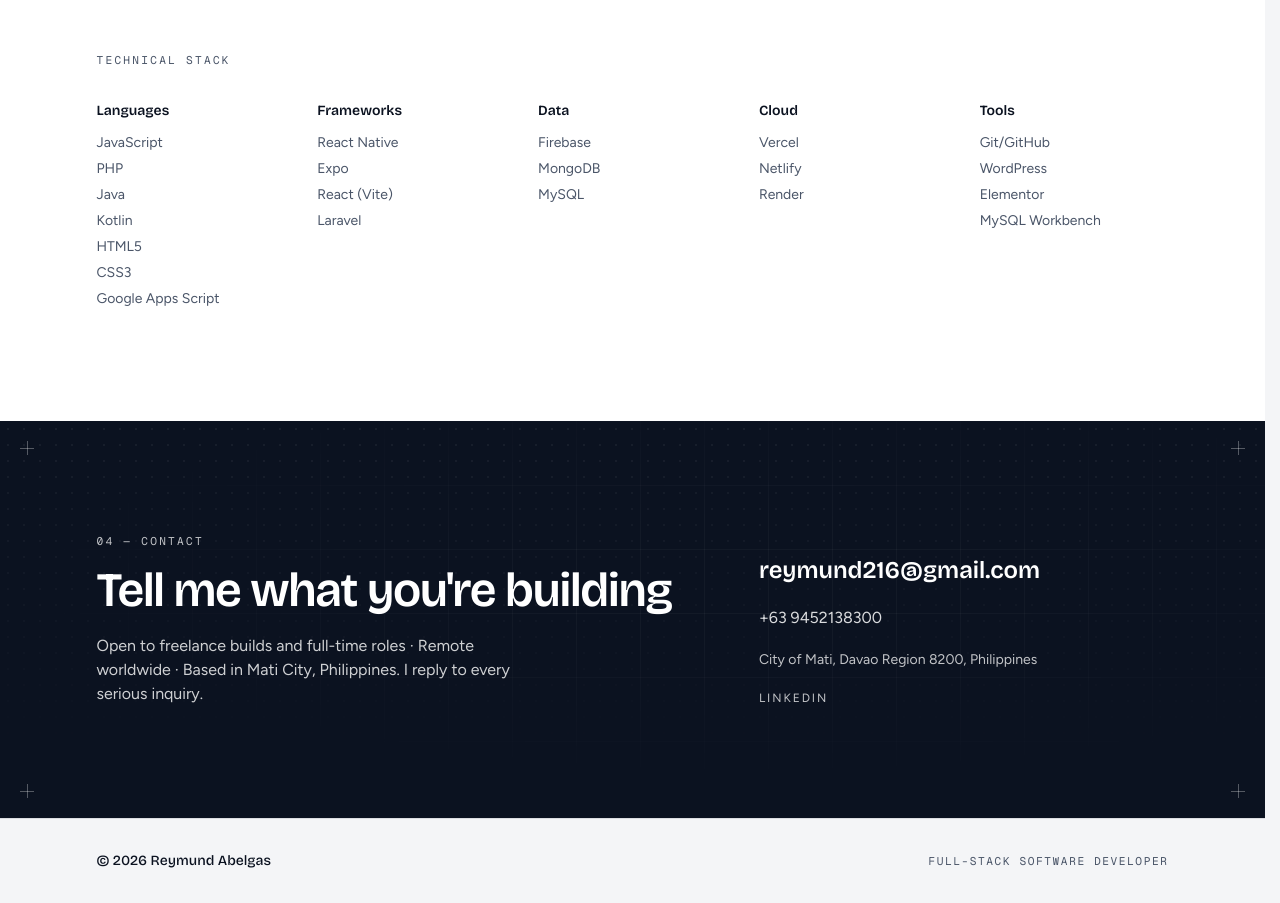
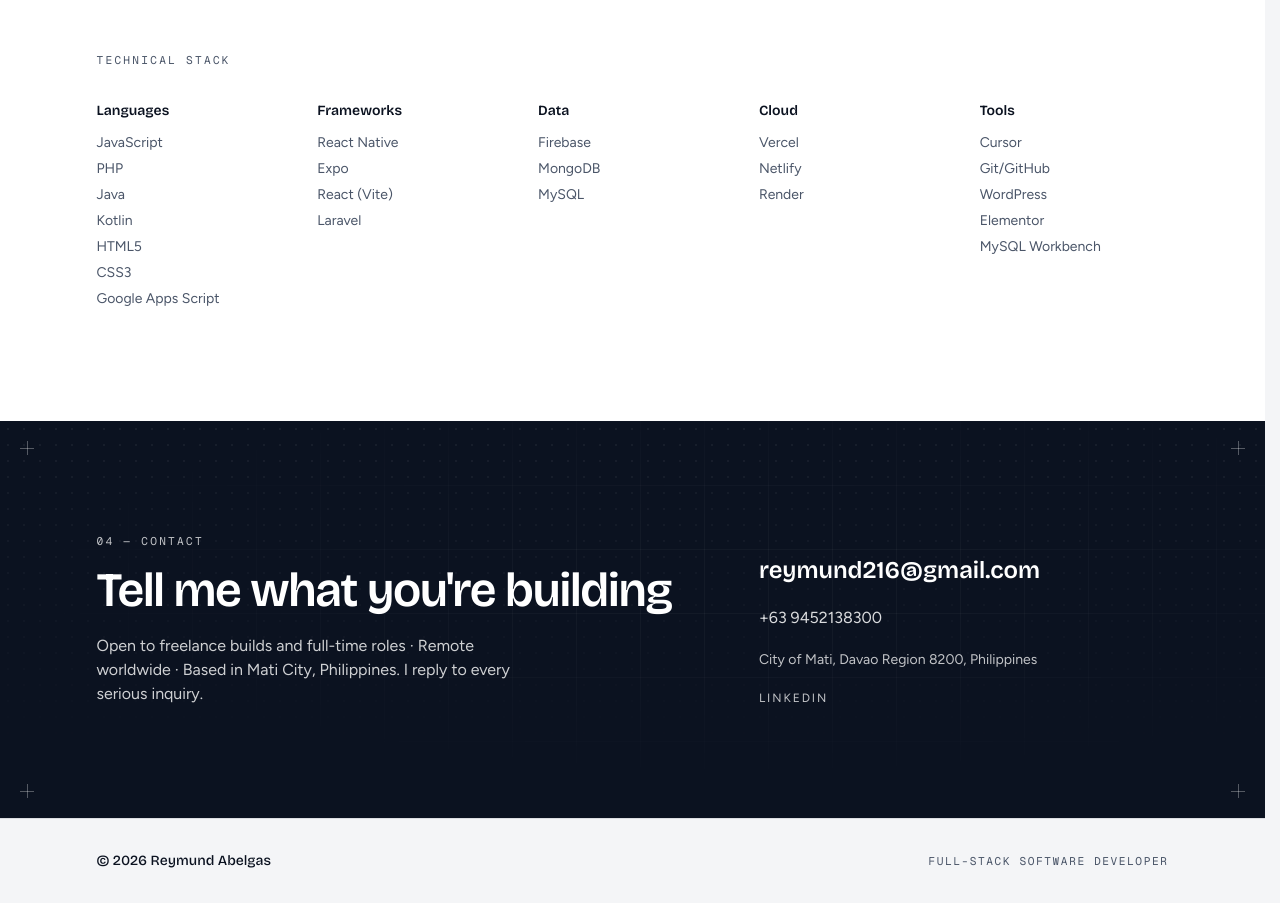
Before and after one commit to Kyosue/my-portfolio, a Next.js app: page / in a window 1280 px wide. Shown: the part 4480-5383 px from the top of the page. Built offline with nearby package versions, Linux system fonts and the light colour scheme.

Commit message:
Improve few details

```diff
--- a/components/experience.tsx
+++ b/components/experience.tsx
@@ -20,7 +20,7 @@ export function Experience() {
 
         <ol className="relative space-y-0">
           <div
-            className="absolute bottom-0 left-[0.4375rem] top-3 w-px bg-ink/15 md:left-[calc(10rem+0.4375rem)]"
+            className="absolute bottom-0 left-[0.3125rem] top-3 w-px -translate-x-1/2 bg-ink/15 md:left-[calc(10rem+0.3125rem)]"
             aria-hidden
           />
 
@@ -31,7 +31,7 @@ export function Experience() {
             >
               <div
                 className={cn(
-                  "absolute left-0 top-[2.85rem] z-[1] size-2.5 rounded-full border-2 border-mist bg-ink md:left-40",
+                  "absolute left-[0.3125rem] top-[2.85rem] z-[1] size-2.5 -translate-x-1/2 rounded-full border-2 border-mist bg-ink md:left-[calc(10rem+0.3125rem)]",
                   index === 0 && "ring-4 ring-ink/10"
                 )}
                 aria-hidden
--- a/lib/portfolio-data.ts
+++ b/lib/portfolio-data.ts
@@ -291,7 +291,7 @@ export const skills = {
   frameworks: ["React Native", "Expo", "React (Vite)", "Laravel"],
   databases: ["Firebase", "MongoDB", "MySQL"],
   cloud: ["Vercel", "Netlify", "Render"],
-  tools: ["Git/GitHub", "WordPress", "Elementor", "MySQL Workbench"],
+  tools: ["Cursor", "Git/GitHub", "WordPress", "Elementor", "MySQL Workbench"],
 } as const;
 
 export const navLinks = [
```
